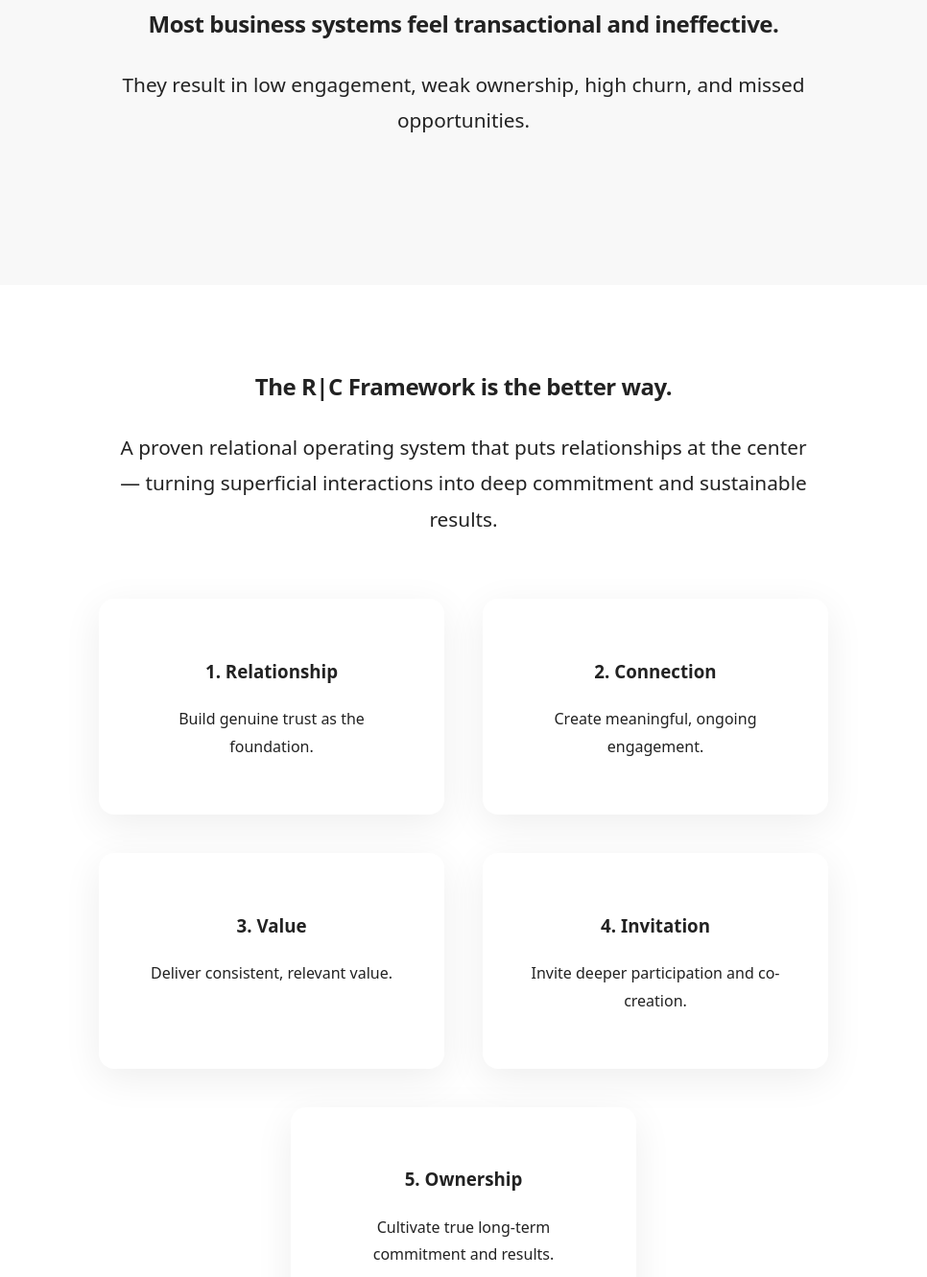
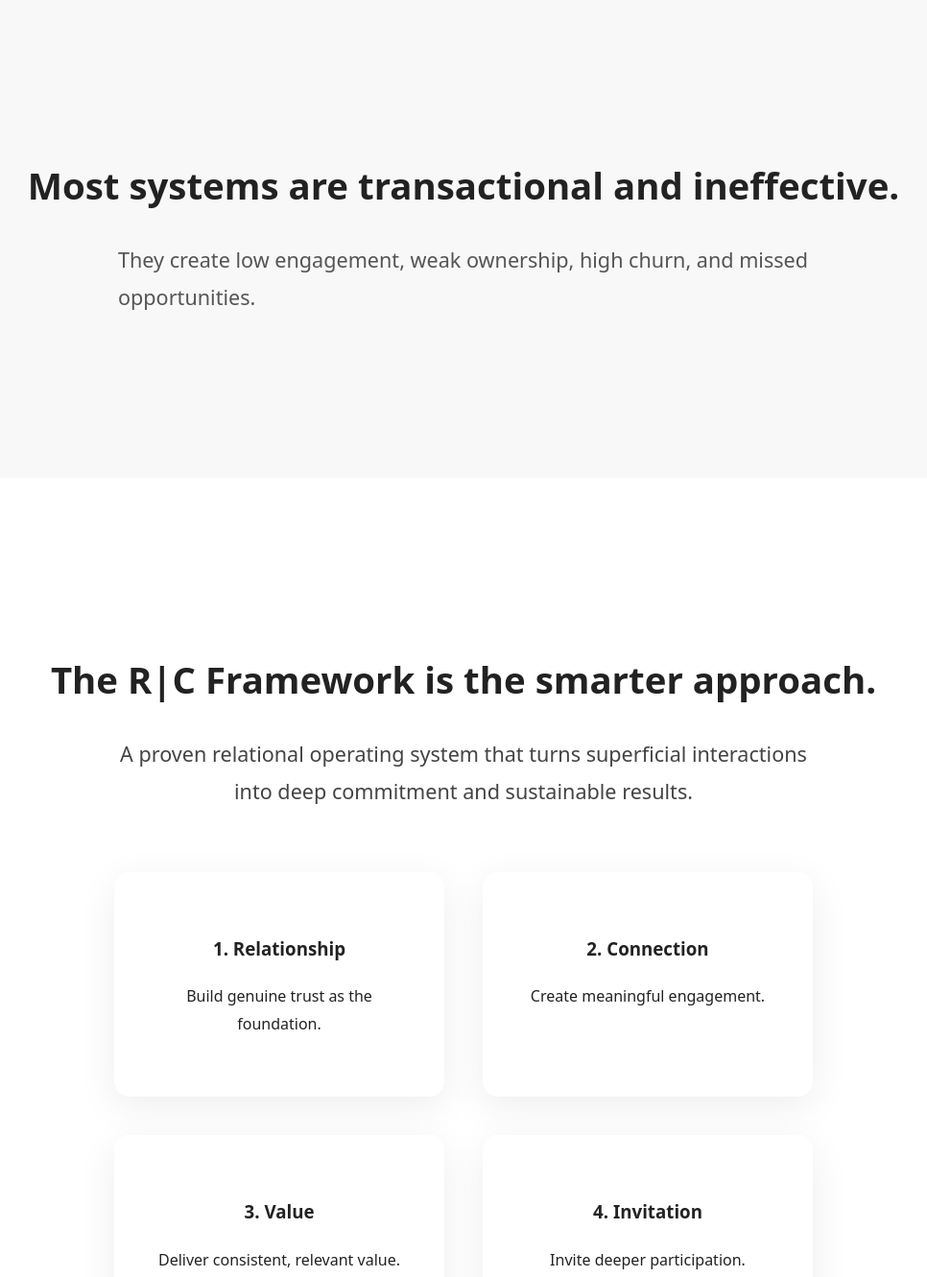
Before and after one commit to betsymulcahey-eng/rc-framework, a plain HTML site: page index.html in a window 1280 px wide. Shown: the part 743-2074 px from the top of the page at 96% size, without its empty margins (157-1123 px from the left). Drawn offline with Linux system fonts and the light colour scheme.

Commit message:
Update index.html

```diff
--- a/index.html
+++ b/index.html
@@ -8,14 +8,15 @@
     <link rel="icon" href="RC (3).png" type="image/png">
     <style>
         body { font-family: system-ui, -apple-system, sans-serif; margin: 0; padding: 0; line-height: 1.8; color: #222; background: #fff; }
-        header { background: #f8f8f8; padding: 5rem 1rem 4rem; text-align: center; border-bottom: 1px solid #eee; }
-        .logo { max-width: 420px; margin: 0 auto 1.5rem; }
-        .container { max-width: 1000px; margin: 0 auto; padding: 4rem 1rem; }
-        h1, h2 { font-weight: 600; letter-spacing: -0.02em; }
-        .pain { background: #f8f8f8; padding: 4rem 1rem; text-align: center; }
+        header { background: #f8f8f8; padding: 6rem 1rem 5rem; text-align: center; border-bottom: 1px solid #eee; }
+        .logo { max-width: 420px; margin: 0 auto 2rem; }
+        .container { max-width: 1100px; margin: 0 auto; padding: 4rem 1rem; }
+        h2 { font-size: 2.4rem; text-align: center; margin-bottom: 1.5rem; font-weight: 600; }
+        .section { padding: 5rem 1rem; }
+        .pain { background: #f8f8f8; }
         .cycle { display: flex; flex-wrap: wrap; gap: 2.5rem; justify-content: center; margin: 4rem 0; }
-        .step { background: white; padding: 2.5rem; border-radius: 16px; width: 280px; box-shadow: 0 10px 40px rgba(0,0,0,0.07); text-align: center; }
-        form { background: #f8f8f8; padding: 3.5rem; border-radius: 16px; max-width: 680px; margin: 4rem auto; box-shadow: 0 15px 50px rgba(0,0,0,0.08); }
+        .step { background: white; padding: 2.8rem 2rem; border-radius: 16px; width: 280px; box-shadow: 0 10px 40px rgba(0,0,0,0.07); text-align: center; }
+        form { background: white; padding: 3.5rem; border-radius: 16px; max-width: 680px; margin: 4rem auto; box-shadow: 0 15px 50px rgba(0,0,0,0.08); border: 1px solid #eee; }
         input, textarea { width: 100%; padding: 16px; margin: 12px 0; border: 1px solid #ddd; border-radius: 8px; font-size: 1.05rem; }
         button { background: #111; color: white; padding: 18px 40px; border: none; border-radius: 8px; font-size: 1.1rem; cursor: pointer; width: 100%; font-weight: 600; }
     </style>
@@ -23,36 +24,45 @@
 <body>
     <header>
         <img src="Extended Logo with Tagline (1).png" alt="The R|C Framework" class="logo">
+        <p style="font-size: 1.4rem; max-width: 720px; margin: 1.5rem auto; color: #444;">Building systems with relationships at the center.</p>
     </header>
 
-    <div class="pain">
+    <div class="section pain">
         <div class="container">
-            <h2>Most business systems feel transactional and ineffective.</h2>
-            <p style="font-size: 1.3rem; max-width: 720px; margin: 1.5rem auto;">They result in low engagement, weak ownership, high churn, and missed opportunities.</p>
+            <h2>Most systems are transactional and ineffective.</h2>
+            <p style="font-size: 1.35rem; max-width: 720px; margin: 1.5rem auto; color: #555;">They create low engagement, weak ownership, high churn, and missed opportunities.</p>
         </div>
     </div>
 
+    <div class="section">
         <div class="container">
-        <h2 style="text-align: center;">The R|C Framework is the better way.</h2>
-        <p style="text-align: center; font-size: 1.3rem; max-width: 720px; margin: 1.5rem auto;">A proven relational operating system that puts relationships at the center — turning superficial interactions into deep commitment and sustainable results.</p>
+            <h2>The R|C Framework is the smarter approach.</h2>
+            <p style="text-align: center; font-size: 1.35rem; max-width: 720px; margin: 1.5rem auto; color: #444;">A proven relational operating system that turns superficial interactions into deep commitment and sustainable results.</p>
 
             <div class="cycle">
                 <div class="step"><h3>1. Relationship</h3><p>Build genuine trust as the foundation.</p></div>
-            <div class="step"><h3>2. Connection</h3><p>Create meaningful, ongoing engagement.</p></div>
+                <div class="step"><h3>2. Connection</h3><p>Create meaningful engagement.</p></div>
                 <div class="step"><h3>3. Value</h3><p>Deliver consistent, relevant value.</p></div>
-            <div class="step"><h3>4. Invitation</h3><p>Invite deeper participation and co-creation.</p></div>
-            <div class="step"><h3>5. Ownership</h3><p>Cultivate true long-term commitment and results.</p></div>
+                <div class="step"><h3>4. Invitation</h3><p>Invite deeper participation.</p></div>
+                <div class="step"><h3>5. Ownership</h3><p>Cultivate true long-term commitment.</p></div>
+            </div>
+        </div>
     </div>
 
-        <h2 style="text-align: center; margin-top: 4rem;">I help organizations implement it effectively.</h2>
+    <div class="section" style="background: #f8f8f8;">
+        <div class="container">
+            <h2>I help organizations implement it.</h2>
             <ul style="font-size: 1.2rem; max-width: 700px; margin: 2.5rem auto; line-height: 2.2;">
                 <li>Website & Shopify transformations with relational messaging</li>
                 <li>Operations systems that support people, not just processes</li>
                 <li>Branding and communication that builds trust</li>
                 <li>Practical AI automation that enhances human connection</li>
             </ul>
+        </div>
+    </div>
 
-        <div id="contact" style="text-align: center;">
+    <div class="section">
+        <div class="container" style="text-align: center;">
             <h2>Ready to build stronger systems?</h2>
             <form action="https://formspree.io/f/your-form-id" method="POST">
                 <input type="text" name="name" placeholder="Your Name" required>
```
Lines whose indentation alone changed are shown as unchanged.
